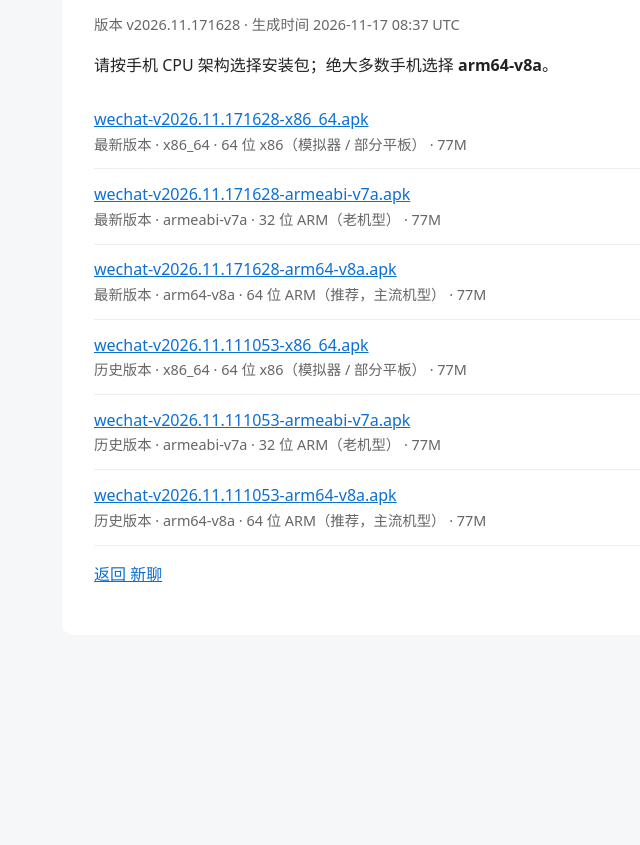
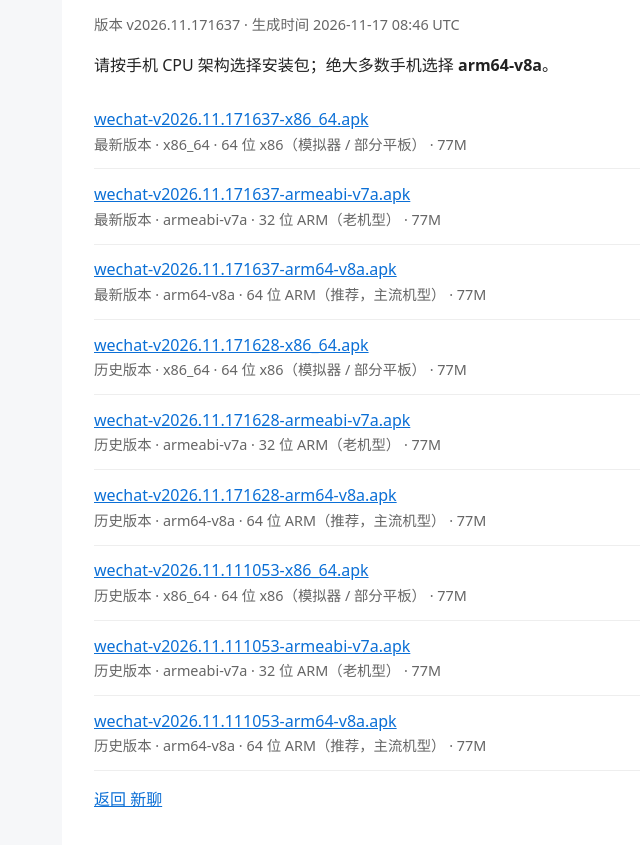
Before and after one commit to haievery/chat, a plain HTML site: page docs/download/index.html in a window 1280 px wide. Shown: the part 105-950 px from the top of the page, without its empty margins (186-826 px from the left). Before the commit the page ends 800 px from the top, so only its background shows below. Drawn offline with Linux system fonts and the light colour scheme.

Commit message:
chore: publish allin.client v2026.11.171637 from haievery/clientService@d8c8b72

```diff
--- a/docs/download/index.html
+++ b/docs/download/index.html
@@ -17,12 +17,15 @@ a { color: #0b6fd6; }
 <body>
 <main>
 <h1>新聊 安卓客户端下载</h1>
-<p class="meta">版本 v2026.11.171628 · 生成时间 2026-11-17 08:37 UTC</p>
+<p class="meta">版本 v2026.11.171637 · 生成时间 2026-11-17 08:46 UTC</p>
 <p>请按手机 CPU 架构选择安装包；绝大多数手机选择 <strong>arm64-v8a</strong>。</p>
 <ul>
-<li><a href="wechat-v2026.11.171628-x86_64.apk" download="wechat-v2026.11.171628-x86_64.apk">wechat-v2026.11.171628-x86_64.apk</a><span class="meta">最新版本 · x86_64 · 64 位 x86（模拟器 / 部分平板） · 77M</span></li>
-<li><a href="wechat-v2026.11.171628-armeabi-v7a.apk" download="wechat-v2026.11.171628-armeabi-v7a.apk">wechat-v2026.11.171628-armeabi-v7a.apk</a><span class="meta">最新版本 · armeabi-v7a · 32 位 ARM（老机型） · 77M</span></li>
-<li><a href="wechat-v2026.11.171628-arm64-v8a.apk" download="wechat-v2026.11.171628-arm64-v8a.apk">wechat-v2026.11.171628-arm64-v8a.apk</a><span class="meta">最新版本 · arm64-v8a · 64 位 ARM（推荐，主流机型） · 77M</span></li>
+<li><a href="wechat-v2026.11.171637-x86_64.apk" download="wechat-v2026.11.171637-x86_64.apk">wechat-v2026.11.171637-x86_64.apk</a><span class="meta">最新版本 · x86_64 · 64 位 x86（模拟器 / 部分平板） · 77M</span></li>
+<li><a href="wechat-v2026.11.171637-armeabi-v7a.apk" download="wechat-v2026.11.171637-armeabi-v7a.apk">wechat-v2026.11.171637-armeabi-v7a.apk</a><span class="meta">最新版本 · armeabi-v7a · 32 位 ARM（老机型） · 77M</span></li>
+<li><a href="wechat-v2026.11.171637-arm64-v8a.apk" download="wechat-v2026.11.171637-arm64-v8a.apk">wechat-v2026.11.171637-arm64-v8a.apk</a><span class="meta">最新版本 · arm64-v8a · 64 位 ARM（推荐，主流机型） · 77M</span></li>
+<li><a href="wechat-v2026.11.171628-x86_64.apk" download="wechat-v2026.11.171628-x86_64.apk">wechat-v2026.11.171628-x86_64.apk</a><span class="meta">历史版本 · x86_64 · 64 位 x86（模拟器 / 部分平板） · 77M</span></li>
+<li><a href="wechat-v2026.11.171628-armeabi-v7a.apk" download="wechat-v2026.11.171628-armeabi-v7a.apk">wechat-v2026.11.171628-armeabi-v7a.apk</a><span class="meta">历史版本 · armeabi-v7a · 32 位 ARM（老机型） · 77M</span></li>
+<li><a href="wechat-v2026.11.171628-arm64-v8a.apk" download="wechat-v2026.11.171628-arm64-v8a.apk">wechat-v2026.11.171628-arm64-v8a.apk</a><span class="meta">历史版本 · arm64-v8a · 64 位 ARM（推荐，主流机型） · 77M</span></li>
 <li><a href="wechat-v2026.11.111053-x86_64.apk" download="wechat-v2026.11.111053-x86_64.apk">wechat-v2026.11.111053-x86_64.apk</a><span class="meta">历史版本 · x86_64 · 64 位 x86（模拟器 / 部分平板） · 77M</span></li>
 <li><a href="wechat-v2026.11.111053-armeabi-v7a.apk" download="wechat-v2026.11.111053-armeabi-v7a.apk">wechat-v2026.11.111053-armeabi-v7a.apk</a><span class="meta">历史版本 · armeabi-v7a · 32 位 ARM（老机型） · 77M</span></li>
 <li><a href="wechat-v2026.11.111053-arm64-v8a.apk" download="wechat-v2026.11.111053-arm64-v8a.apk">wechat-v2026.11.111053-arm64-v8a.apk</a><span class="meta">历史版本 · arm64-v8a · 64 位 ARM（推荐，主流机型） · 77M</span></li>
--- a/version.json
+++ b/version.json
@@ -1 +1 @@
-{"version":"v2026.11.171628","runId":"44047077929","sha":"db29ea6e4ed2a18f646c9459d3f271095640dc37","apk":true}
+{"version":"v2026.11.171637","runId":"44048365326","sha":"d8c8b720c9a43afbfe781c14dbaf88a3ff8db040","apk":true}
```
Also changed, not shown: 3 other files.
